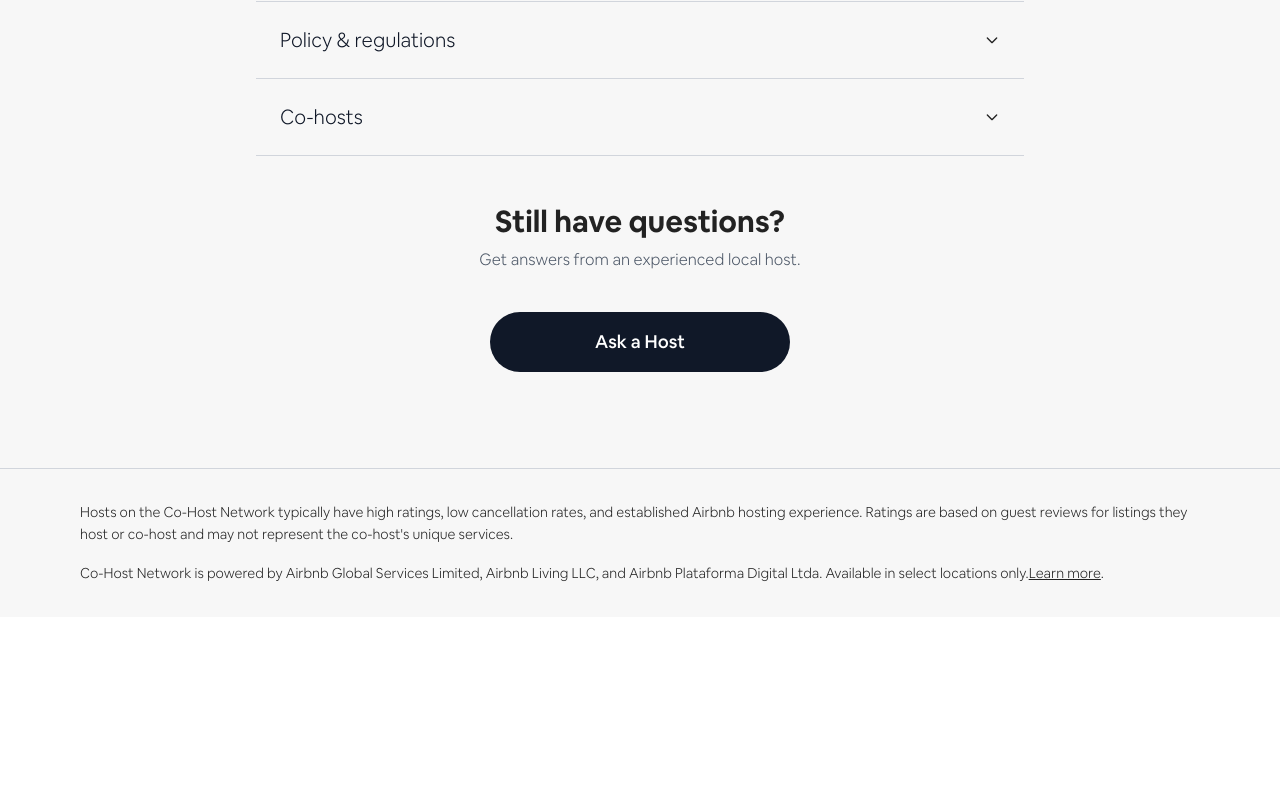
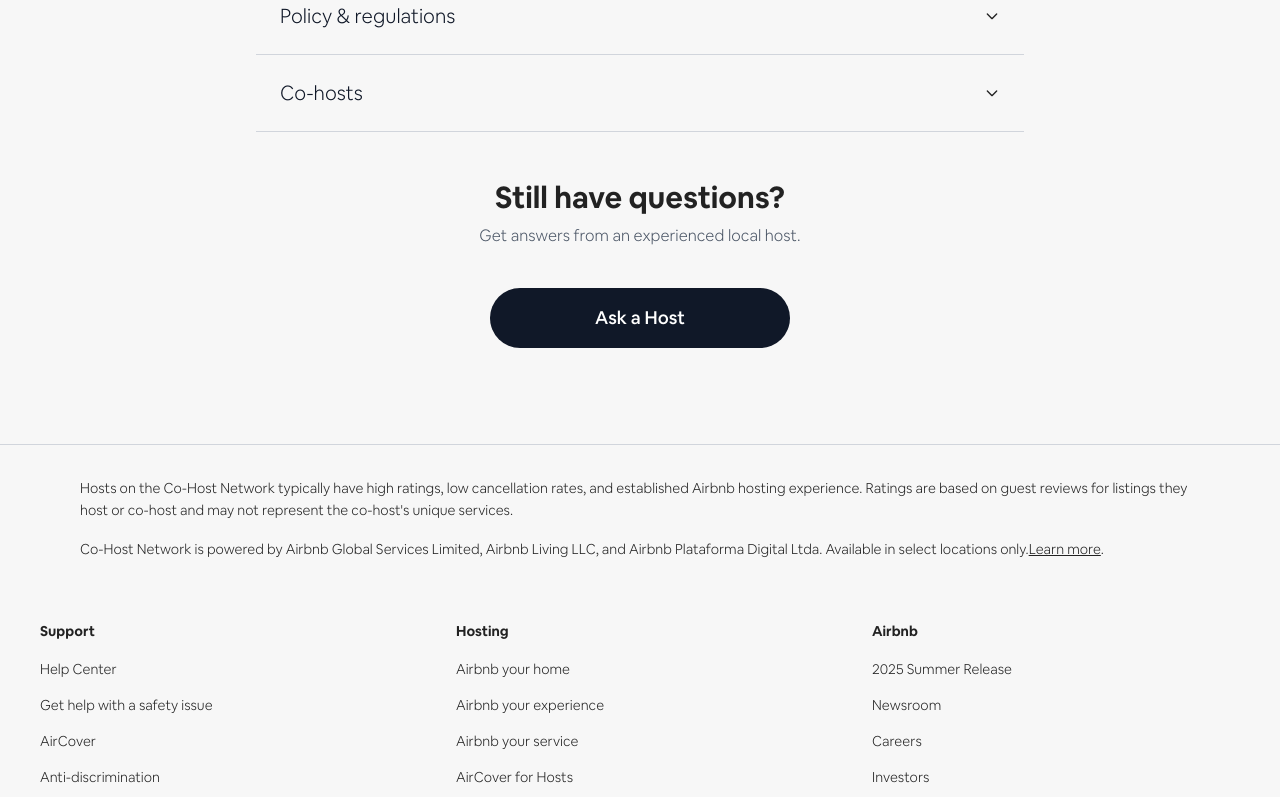
Before and after one commit to SiewJun/airbnb-clone, a React (Vite) app: page / in a window 1280 px wide. Shown: the part 5263-6060 px from the top of the page. Before the commit the page ends 5880 px from the top, so only its background shows below. Built offline with nearby package versions, Linux system fonts and the light colour scheme.

Commit message:
feat: add Footer component

```diff
--- a/src/App.tsx
+++ b/src/App.tsx
@@ -5,7 +5,8 @@
 import AirCover from "./components/AirCover";
 import HostingTools from "./components/HostingTools";
 import ApartmentHosting from "./components/ApartmentHosting";
-import FAQ from './components/FAQ';
+import FAQ from "./components/FAQ";
+import Footer from "./components/Footer";
 
 function App() {
   return (
@@ -19,6 +20,7 @@
         <HostingTools />
         <ApartmentHosting />
         <FAQ />
+        <Footer />
       </div>
     </>
   );
--- a/src/components/CoHost.tsx
+++ b/src/components/CoHost.tsx
@@ -64,7 +64,7 @@
           </div>
         </div>
 
-        <div className="lg:hidden space-y-6 overflow-hidden -mx-6 sm:-mx-20">
+        <div className="lg:hidden space-y-6 overflow-hidden -mx-6 sm:-mx-30 md:-mx-10">
           <div
             ref={row1Ref}
             className="flex gap-6 transition-transform duration-100"
--- a/src/components/FAQ.tsx
+++ b/src/components/FAQ.tsx
@@ -119,7 +119,7 @@
       <div>
         <hr className="border-t border-gray-300" />
       </div>
-      <div className="sm:px-10 lg:px-20 py-8 text-sm font-normal leading-relaxed">
+      <div className="px-6 sm:px-10 lg:px-20 py-8 text-sm font-normal leading-relaxed">
         <p>
           Hosts on the Co-Host Network typically have high ratings, low
           cancellation rates, and established Airbnb hosting experience. Ratings
--- /dev/null
+++ b/src/components/Footer.tsx
@@ -0,0 +1,197 @@
+import { Globe, Facebook, Instagram } from "lucide-react";
+
+const Footer = () => {
+  const supportLinks = [
+    { title: "Help Center", href: "#" },
+    { title: "Get help with a safety issue", href: "#" },
+    { title: "AirCover", href: "#" },
+    { title: "Anti-discrimination", href: "#" },
+    { title: "Disability support", href: "#" },
+    { title: "Cancellation options", href: "#" },
+    { title: "Report neighborhood concern", href: "#" },
+  ];
+
+  const hostingLinks = [
+    { title: "Airbnb your home", href: "#" },
+    { title: "Airbnb your experience", href: "#" },
+    { title: "Airbnb your service", href: "#" },
+    { title: "AirCover for Hosts", href: "#" },
+    { title: "Hosting resources", href: "#" },
+    { title: "Community forum", href: "#" },
+    { title: "Hosting responsibly", href: "#" },
+    { title: "Airbnb-friendly apartments", href: "#" },
+    { title: "Join a free Hosting class", href: "#" },
+    { title: "Find a co-host", href: "#" },
+    { title: "Refer a host", href: "#" },
+  ];
+
+  const airbnbLinks = [
+    { title: "2025 Summer Release", href: "#" },
+    { title: "Newsroom", href: "#" },
+    { title: "Careers", href: "#" },
+    { title: "Investors", href: "#" },
+    { title: "Gift cards", href: "#" },
+    { title: "Airbnb.org emergency stays", href: "#" },
+  ];
+
+  return (
+    <footer className="bg-muted border-gray-300">
+      <div className="px-6 sm:px-10 py-7">
+        <div className="grid grid-cols-1 md:grid-cols-3 gap-8 md:gap-12">
+          <div className="pb-8 border-b md:border-b-0 border-gray-300">
+            <h3 className="font-semibold text-sm mb-4">Support</h3>
+            <ul className="space-y-3">
+              {supportLinks.map((link) => (
+                <li key={link.title}>
+                  <a
+                    href={link.href}
+                    className="text-sm text-foreground hover:underline"
+                  >
+                    {link.title}
+                  </a>
+                </li>
+              ))}
+            </ul>
+          </div>
+
+          <div className="pb-8 border-b md:border-b-0 border-gray-300">
+            <h3 className="font-semibold text-sm mb-4">Hosting</h3>
+            <ul className="space-y-3">
+              {hostingLinks.map((link) => (
+                <li key={link.title}>
+                  <a
+                    href={link.href}
+                    className="text-sm text-foreground hover:underline"
+                  >
+                    {link.title}
+                  </a>
+                </li>
+              ))}
+            </ul>
+          </div>
+
+          <div className="pb-8 border-b md:border-b-0 border-gray-300">
+            <h3 className="font-semibold text-sm mb-4">Airbnb</h3>
+            <ul className="space-y-3">
+              {airbnbLinks.map((link) => (
+                <li key={link.title}>
+                  <a
+                    href={link.href}
+                    className="text-sm font-normal text-foreground hover:underline"
+                  >
+                    {link.title}
+                  </a>
+                </li>
+              ))}
+            </ul>
+          </div>
+        </div>
+
+        <div className="pt-6">
+          <div className="flex flex-col gap-4">
+            <div className="flex flex-col-reverse md:flex-row justify-between items-start md:items-center gap-4">
+              <div className="flex flex-col md:flex-row md:items-center gap-2 md:gap-4 text-sm">
+                <div className="flex items-center gap-4">
+                  <a href="#" className="hover:opacity-70">
+                    <Facebook size={18} fill="currentColor" />
+                  </a>
+                  <a href="#" className="hover:opacity-70">
+                    <img
+                      className="w-5 h-5"
+                      src="https://img.icons8.com/ios/50/twitterx--v2.png"
+                      alt="twitterx--v2"
+                    />
+                  </a>
+                  <a href="#" className="hover:opacity-70">
+                    <Instagram size={18} />
+                  </a>
+                </div>
+                <span>© 2025 Airbnb, Inc.</span>
+                <div className="flex items-center gap-2 md:gap-4">
+                  <span className="hidden md:inline text-gray-400">·</span>
+                  <a href="#" className="hover:underline">
+                    Terms
+                  </a>
+                  <span className="text-gray-400">·</span>
+                  <a href="#" className="hover:underline">
+                    Privacy
+                  </a>
+                  <span className="text-gray-400">·</span>
+                  <a
+                    href="#"
+                    className="hover:underline inline-flex items-center gap-1"
+                  >
+                    Your Privacy Choices
+                    <svg width="26" height="12" fill="none">
+                      <rect
+                        x="0.5"
+                        y="0.5"
+                        width="25"
+                        height="11"
+                        rx="5.5"
+                        fill="#fff"
+                      ></rect>
+                      <path
+                        d="M14 1h7a5 5 0 010 10H11l3-10z"
+                        fill="#06F"
+                      ></path>
+                      <path
+                        d="M4.5 6.5l1.774 1.774a.25.25 0 00.39-.049L9.5 3.5"
+                        stroke="#06F"
+                        stroke-linecap="round"
+                      ></path>
+                      <path
+                        d="M16.5 3.5L19 6m0 0l2.5 2.5M19 6l2.5-2.5M19 6l-2.5 2.5"
+                        stroke="#fff"
+                        stroke-linecap="round"
+                      ></path>
+                      <rect
+                        x="0.5"
+                        y="0.5"
+                        width="25"
+                        height="11"
+                        rx="5.5"
+                        stroke="#06F"
+                      ></rect>
+                    </svg>
+                  </a>
+                </div>
+              </div>
+
+              <div className="flex justify-between md:justify-end items-center w-full md:w-auto gap-4 md:gap-6">
+                <div className="flex items-center gap-4">
+                  <button className="flex items-center gap-2 hover:underline text-sm font-semibold">
+                    <Globe size={16} />
+                    <span>English (US)</span>
+                  </button>
+
+                  <button className="hover:underline text-sm font-semibold">
+                    <span>RM MYR</span>
+                  </button>
+                </div>
+
+                <div className="hidden sm:flex sm:items-center sm:gap-4">
+                  <a href="#" className="hover:opacity-70">
+                    <Facebook size={18} fill="currentColor" />
+                  </a>
+                  <a href="#" className="hover:opacity-70">
+                    <img
+                      className="w-5 h-5"
+                      src="https://img.icons8.com/ios/50/twitterx--v2.png"
+                      alt="twitterx--v2"
+                    />
+                  </a>
+                  <a href="#" className="hover:opacity-70">
+                    <Instagram size={18} />
+                  </a>
+                </div>
+              </div>
+            </div>
+          </div>
+        </div>
+      </div>
+    </footer>
+  );
+};
+
+export default Footer;
--- a/src/components/HostingTools.tsx
+++ b/src/components/HostingTools.tsx
@@ -25,7 +25,7 @@
     <section>
       <div className="px-6 sm:px-10 lg:px-20 lg:pb-40">
         <div className="text-center pb-14">
-          <h2 className="text-4xl md:text-5xl font-semibold mb-4 leading-none whitespace-nowrap">
+          <h2 className="text-3xl md:text-4xl font-semibold mb-4 leading-none whitespace-nowrap">
             All the tools you need
             <br />
             to host, all in one app
```
Also changed, not shown: src/index.css (+23 -17 lines).
